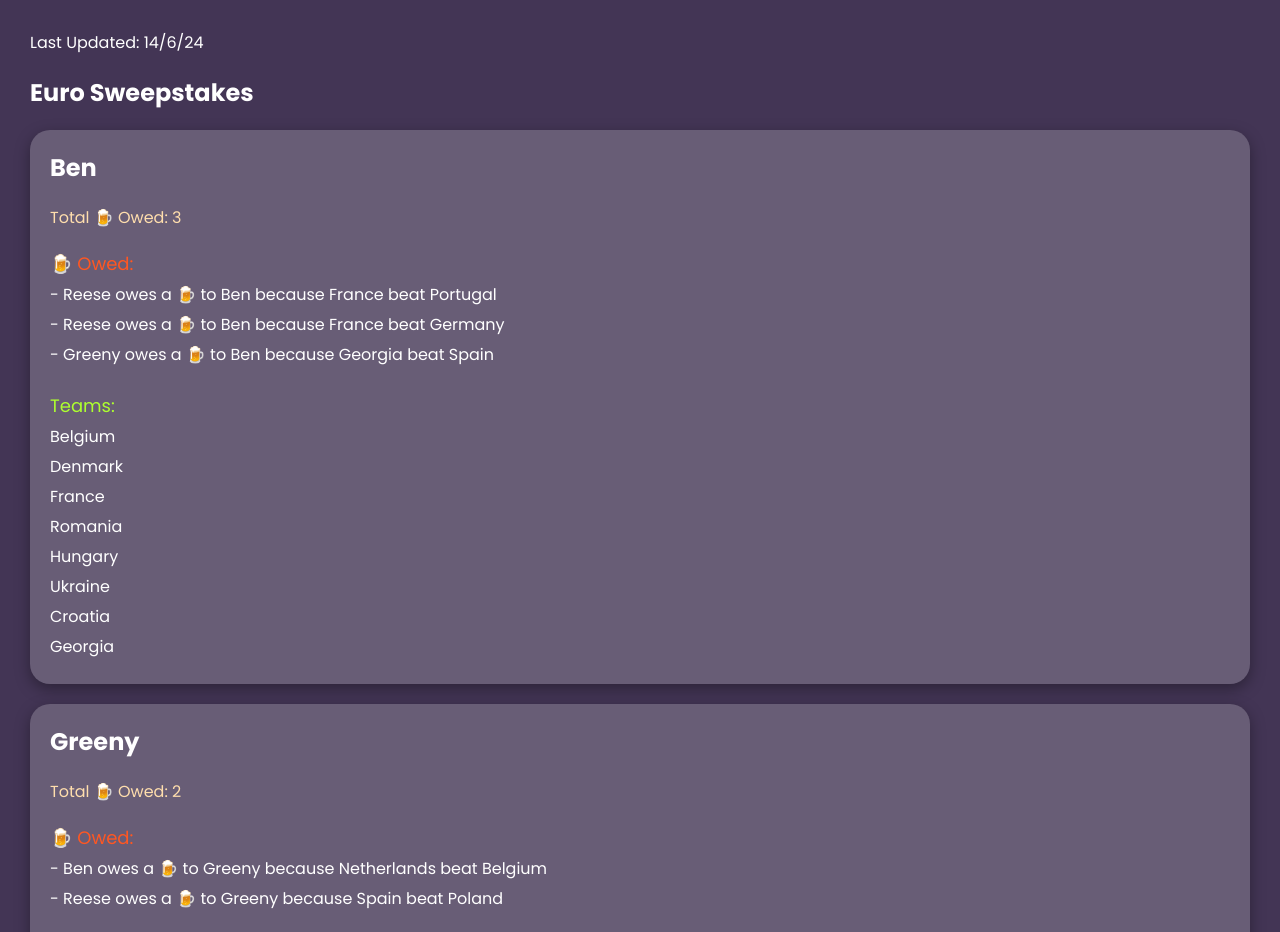
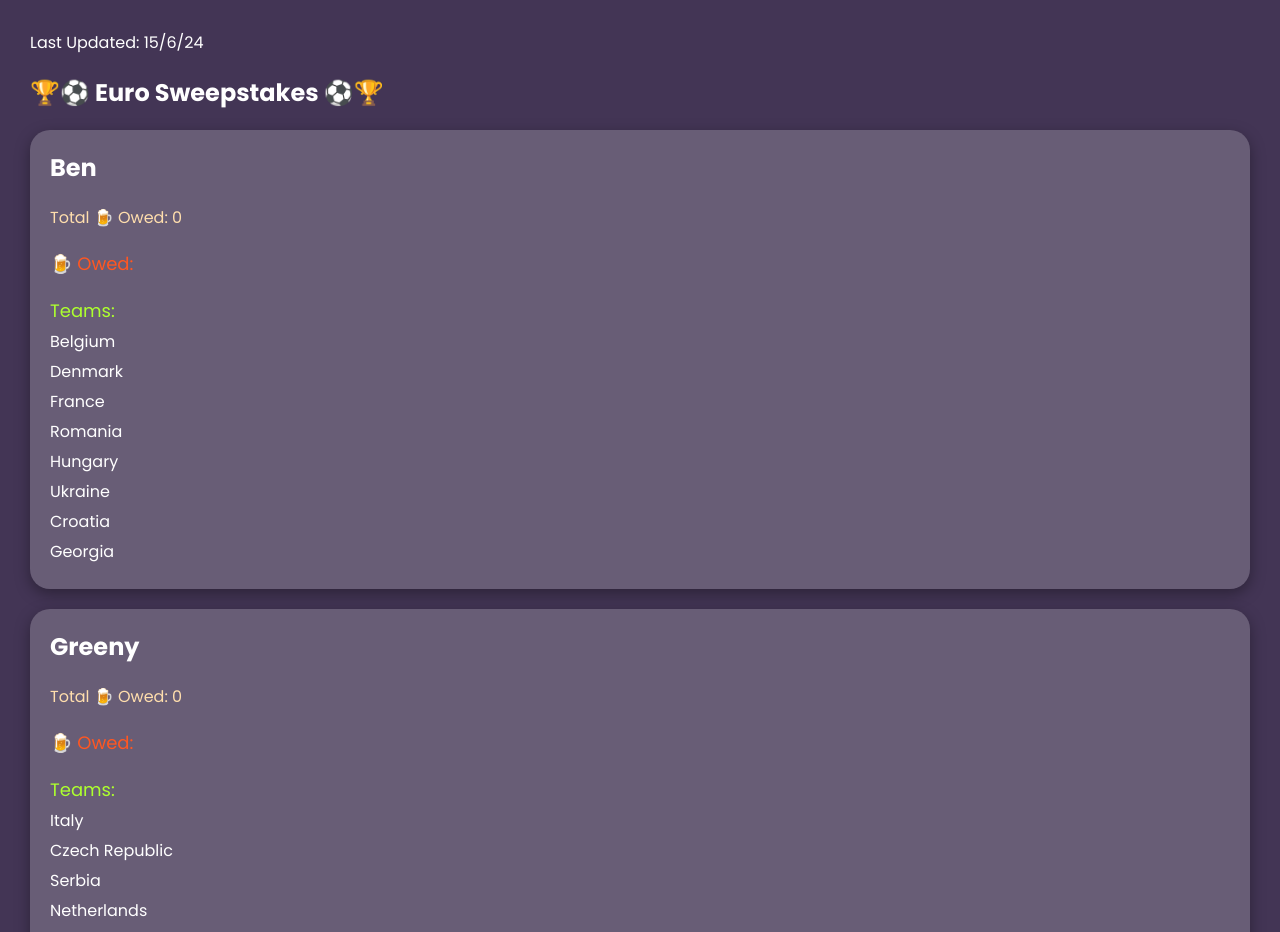
Before and after one commit to marcus-agrippa/euro-sweepstakes, a React (Create React App) app: page / in a window 1280 px wide. Shown: the top 932 px of the page. Built offline with nearby package versions, Linux system fonts and the light colour scheme; the HTML template or start-up script is replaced by a standard one.

Commit message:
remove test data and add emojis

```diff
--- a/src/App.js
+++ b/src/App.js
@@ -72,8 +72,8 @@ const App = () => {
 
   return (
     <div className='app'>
-      <p className='last-updated'>Last Updated: 14/6/24</p>
-      <h2 className='app-heading'>Euro Sweepstakes</h2>
+      <p className='last-updated'>Last Updated: 15/6/24</p>
+      <h2 className='app-heading'>🏆⚽ Euro Sweepstakes ⚽🏆</h2>
       {friends.map((friend, index) => (
         <Friend key={index} friend={friend} />
       ))}
--- a/src/data/euro-fixtures.json
+++ b/src/data/euro-fixtures.json
@@ -1,12 +1 @@
-[
-  { "homeTeam": "France", "awayTeam": "Portugal", "result": "home" },
-  { "homeTeam": "Germany", "awayTeam": "Italy", "result": "hpme" },
-  { "homeTeam": "Spain", "awayTeam": "England", "result": "home" },
-  { "homeTeam": "Netherlands", "awayTeam": "Belgium", "result": "home" },
-  { "homeTeam": "Portugal", "awayTeam": "Italy", "result": "home" },
-  { "homeTeam": "France", "awayTeam": "Germany", "result": "home" },
-  { "homeTeam": "England", "awayTeam": "Netherlands", "result": "home" },
-  { "homeTeam": "Spain", "awayTeam": "Poland", "result": "home" },
-  { "homeTeam": "Georgia", "awayTeam": "Spain", "result": "home" },
-  { "homeTeam": "Turkey", "awayTeam": "Hungary", "result": "home" }
-]
+[{ "homeTeam": "Germany", "awayTeam": "Scotland", "result": "home" }]
```
